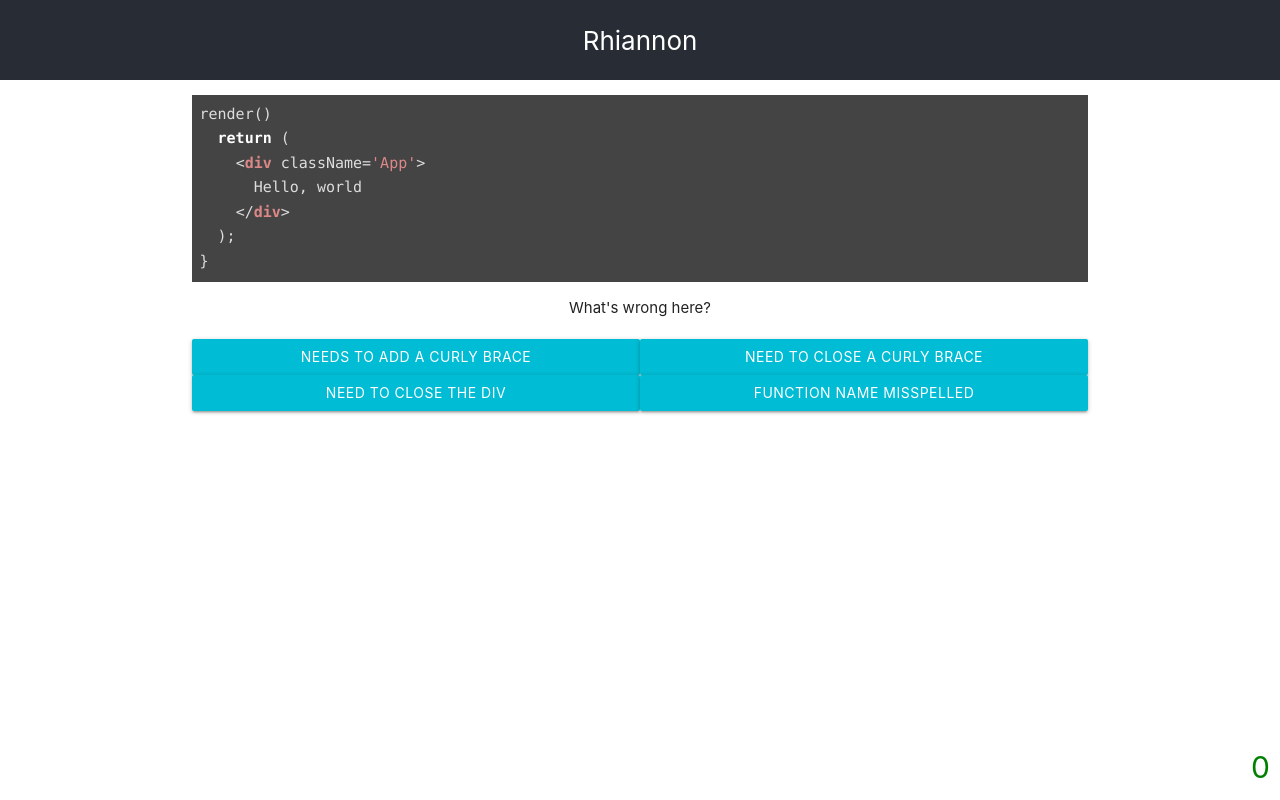
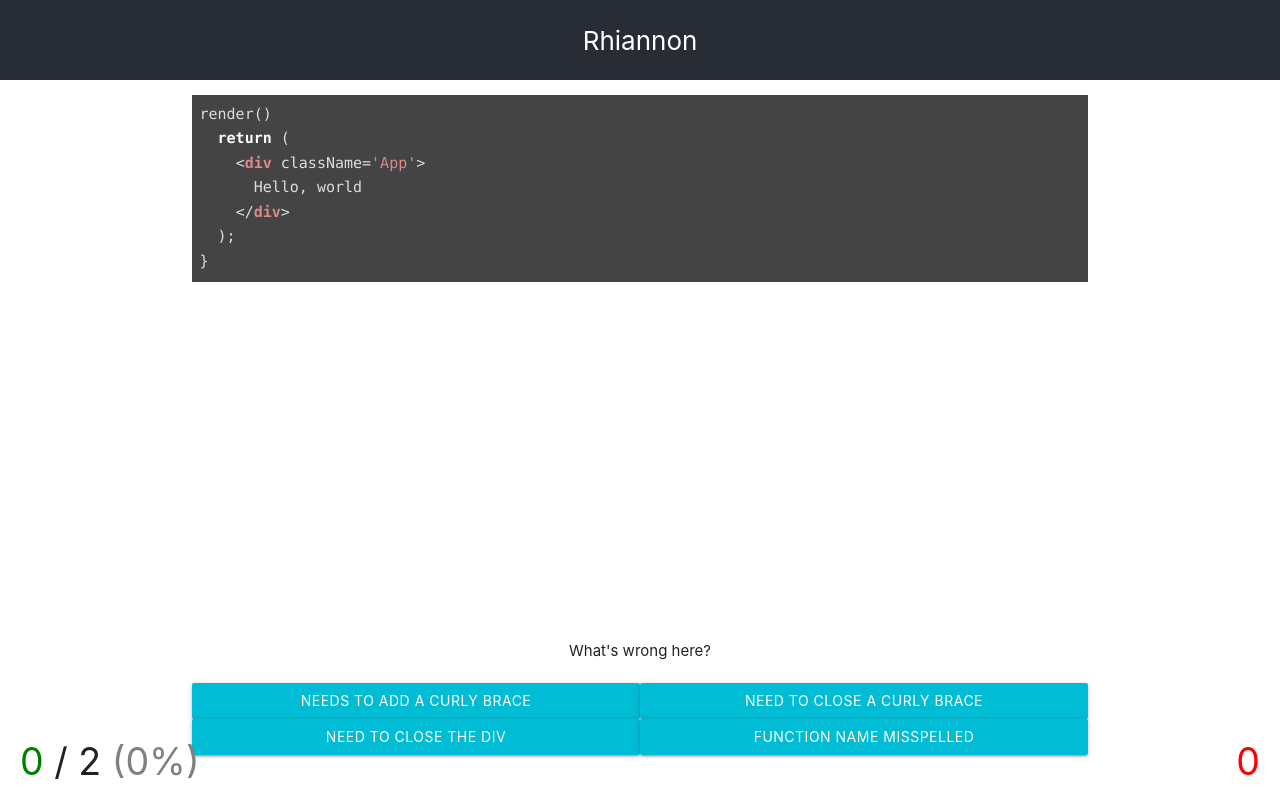
Before and after one commit to BrentNewhall/rhiannon, a React (Create React App) app: page / in a window 1280 px wide. Built offline with nearby package versions, Linux system fonts and the light colour scheme.

Commit message:
Add score

```diff
--- a/src/App.css
+++ b/src/App.css
@@ -23,12 +23,33 @@
 
 footer {
   height: 20vh;
+  position: fixed;
+  bottom: 0px;
+  left: 0px;
+  right: 0px;
+  width: 100%;
+  text-align: center;
+}
+
+.score {
+  position: fixed;
+  left: 20px;
+  bottom: 10px;
+  font-size: 250%;
+}
+
+.correct {
+  color: green;
+}
+
+.percentCorrect {
+  color: gray;
 }
 
 .countdown {
   position: fixed;
-  right: 10px;
+  right: 20px;
   bottom: 10px;
-  font-size: 200%;
-  color: green;
+  font-size: 250%;
+  color: red;
 }
--- a/src/App.js
+++ b/src/App.js
@@ -18,6 +18,8 @@
       question: "",
       code: "",
       countdown: 0,
+      numCorrect: 0,
+      numTried: 0,
     }
     this.setPrompt = this.setPrompt.bind( this );
     this.nextPrompt = this.nextPrompt.bind( this );
@@ -79,6 +81,7 @@
     if( answer === this.state.correctAnswer ) {
       this.setState( {
         question: "That's right!",
+        numCorrect: this.state.numCorrect + 1,
         buttonColor: colors,
       });
     }
@@ -117,6 +120,9 @@
             <button className={"btn col m6 " + this.state.buttonColor[3]} onClick={() => this.answerClicked(3)}>{this.state.answers[3]}</button>
           </div>
         </footer>
+        <div className="score">
+          <span className="correct">{this.state.numCorrect}</span> / {prompts.length} <span className="percentCorrect">({parseInt(this.state.numCorrect / prompts.length * 100)}%)</span>
+        </div>
         <div className="countdown">
           {this.state.countdown}
         </div>
```
